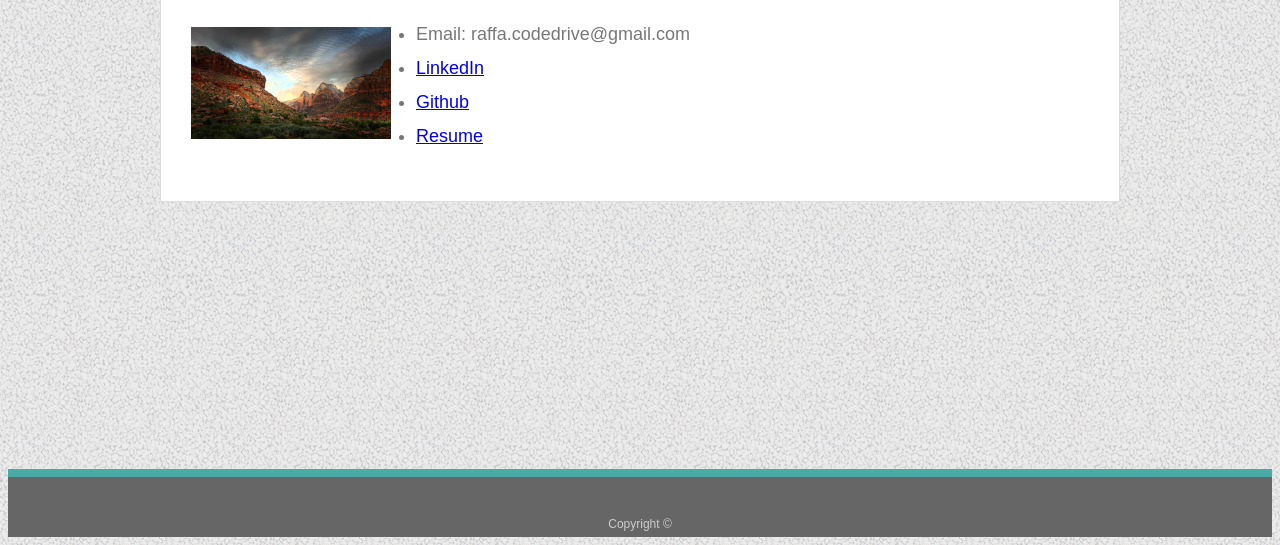
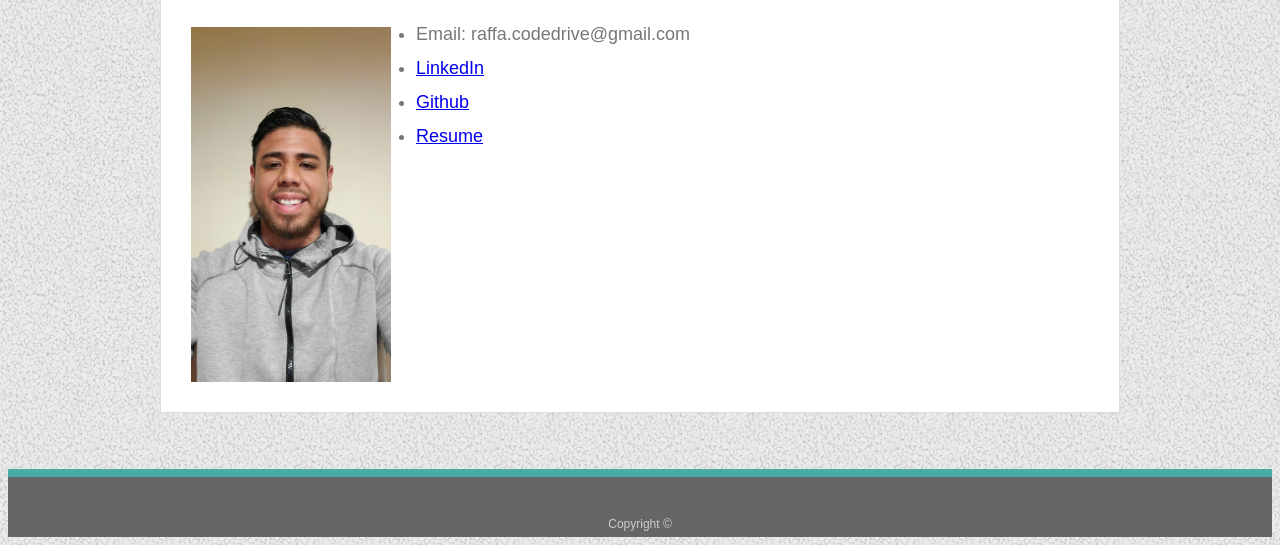
Before and after one commit to Raffaj1208/Portfolio, a plain HTML site: page index.html in a window 1280 px wide. Shown: the part 269-814 px from the top of the page. Drawn offline with Linux system fonts and the light colour scheme.

Commit message:
added profile picture to my about me

```diff
--- a/index.html
+++ b/index.html
@@ -24,7 +24,7 @@
   <div id="main-container" class="container">
     <section class="main-section">
       <h1>About Me</h1>
-      <img src="Images\zion.jpg" class="auth-image" alt="Your Name">
+      <img src="Images/profile.jpg" class="auth-image" alt="Your Name">
       <ul>
         <li>Email: raffa.codedrive@gmail.com</li>
         <li><a href="https://www.linkedin.com/in/rafael-jimenez-4b100a1a3/">LinkedIn</a></li>
```
Also changed, not shown: Images/profile.jpg (added).
